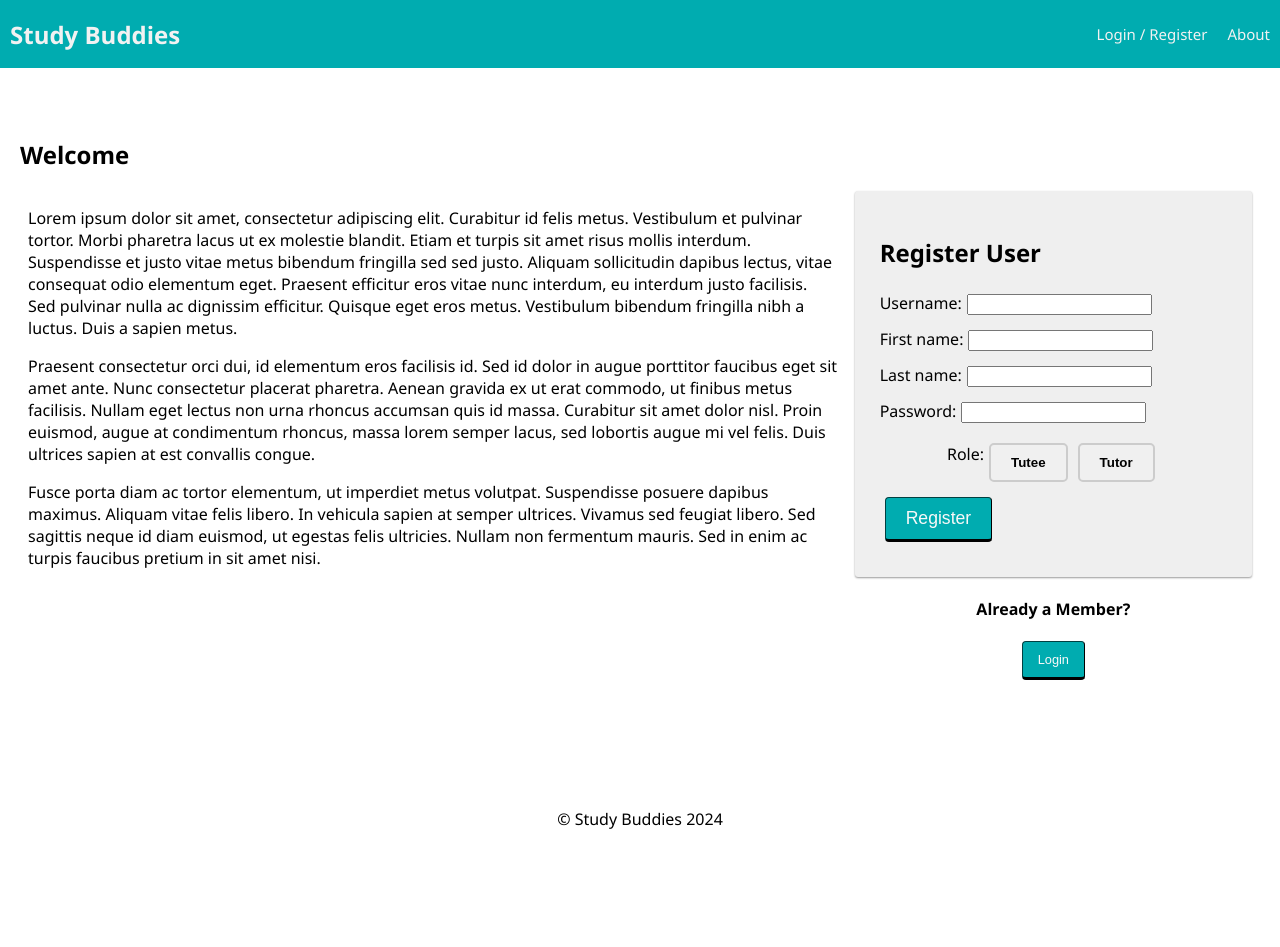
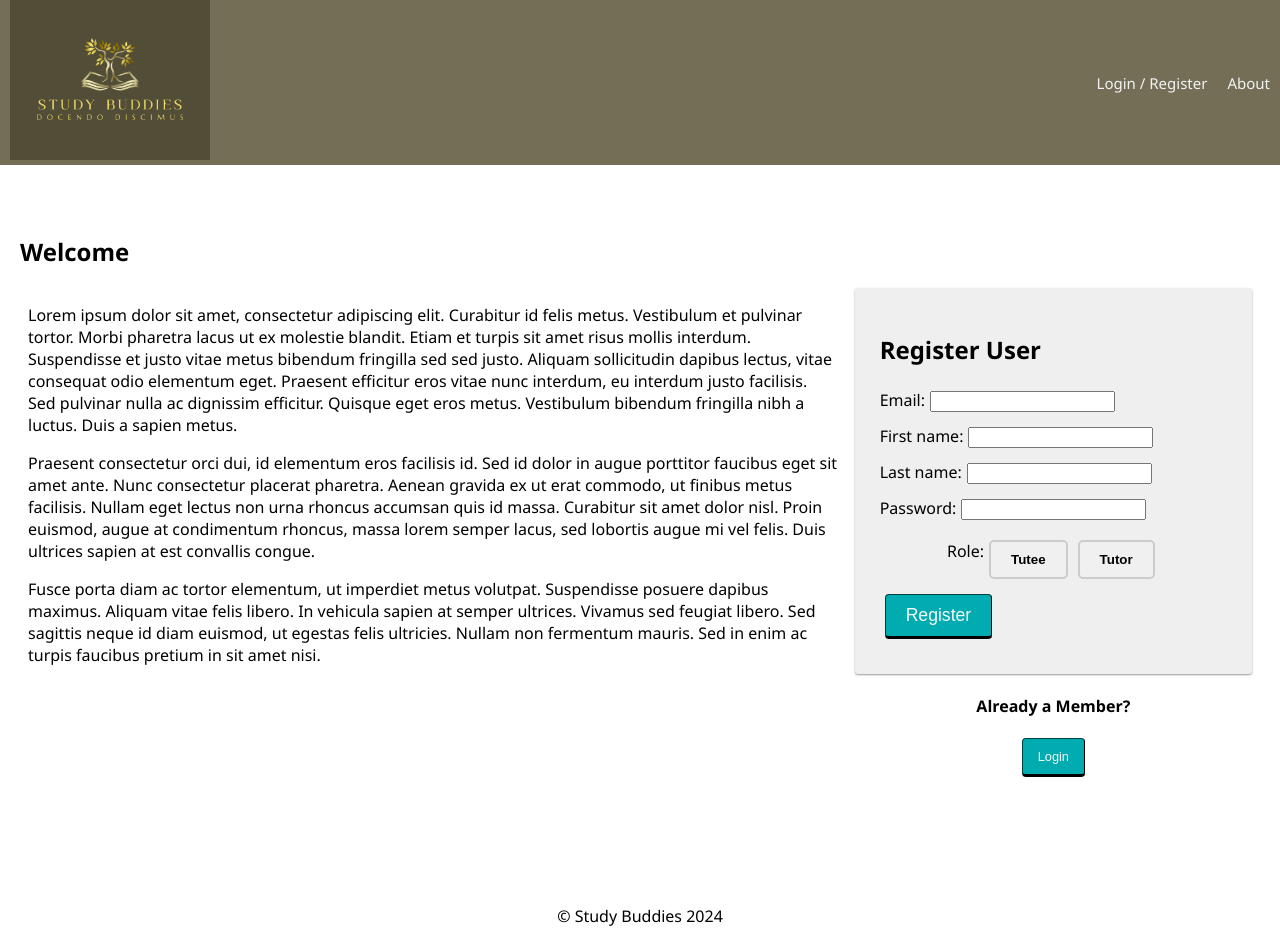
Before and after one commit to Callahan97/Study-Buddies, a React (Vite) app: page /#/home in a window 1280 px wide. Before the commit the page ends 850 px from the top, so only its background shows below. Built offline with nearby package versions, Linux system fonts and the light colour scheme; no server answers.

Commit message:
added my logo to the Vav bar and modified some styling, I also just changed some field names on the register page itself.

```diff
--- a/src/components/Nav/Nav.css
+++ b/src/components/Nav/Nav.css
@@ -5,7 +5,8 @@
   align-items: center;
 
   margin: 0 0 30px;
-  background-color: #00acb0;
+  background-color: #756e57
+  ;
   overflow: hidden;
 }
 
@@ -24,7 +25,8 @@
 .navLink {
   display: inline-block;
   color: #f2f2f2;
-  background-color: #00acb0;
+  background-color: #756e57
+  ;
   text-align: center;
   padding: 24px 10px;
   text-decoration: none;
@@ -38,5 +40,11 @@
 }
 
 .navLink:hover {
-  background-color: #008183;
+  background-color: #000000;
 }
+
+.nav-logo {
+  width: 200px;
+  height: auto;
+  margin-left: 10px;
+}
--- a/src/components/Nav/Nav.jsx
+++ b/src/components/Nav/Nav.jsx
@@ -3,6 +3,7 @@ import { Link } from 'react-router-dom';
 import LogOutButton from '../LogOutButton/LogOutButton';
 import './Nav.css';
 import { useSelector } from 'react-redux';
+import FullLogo from './FullLogo.png';
 
 function Nav() {
   const user = useSelector((store) => store.user);
@@ -10,7 +11,7 @@ function Nav() {
   return (
     <div className="nav">
       <Link to="/home">
-        <h2 className="nav-title">Study Buddies</h2>
+        <img src={FullLogo} alt="Study Buddies Logo" className="nav-logo" />
       </Link>
       <div>
         {/* If no user is logged in, show these links */}
@@ -40,6 +41,7 @@ function Nav() {
           About
         </Link>
       </div>
+
     </div>
   );
 }
--- a/src/components/RegisterForm/RegisterForm.jsx
+++ b/src/components/RegisterForm/RegisterForm.jsx
@@ -47,7 +47,7 @@ function RegisterForm() {
       )}
       <div>
         <label htmlFor="username">
-          Username:
+          Email:
           <input
             type="text"
             name="username"
```
Also changed, not shown: src/components/Nav/FullLogo.png (added).
